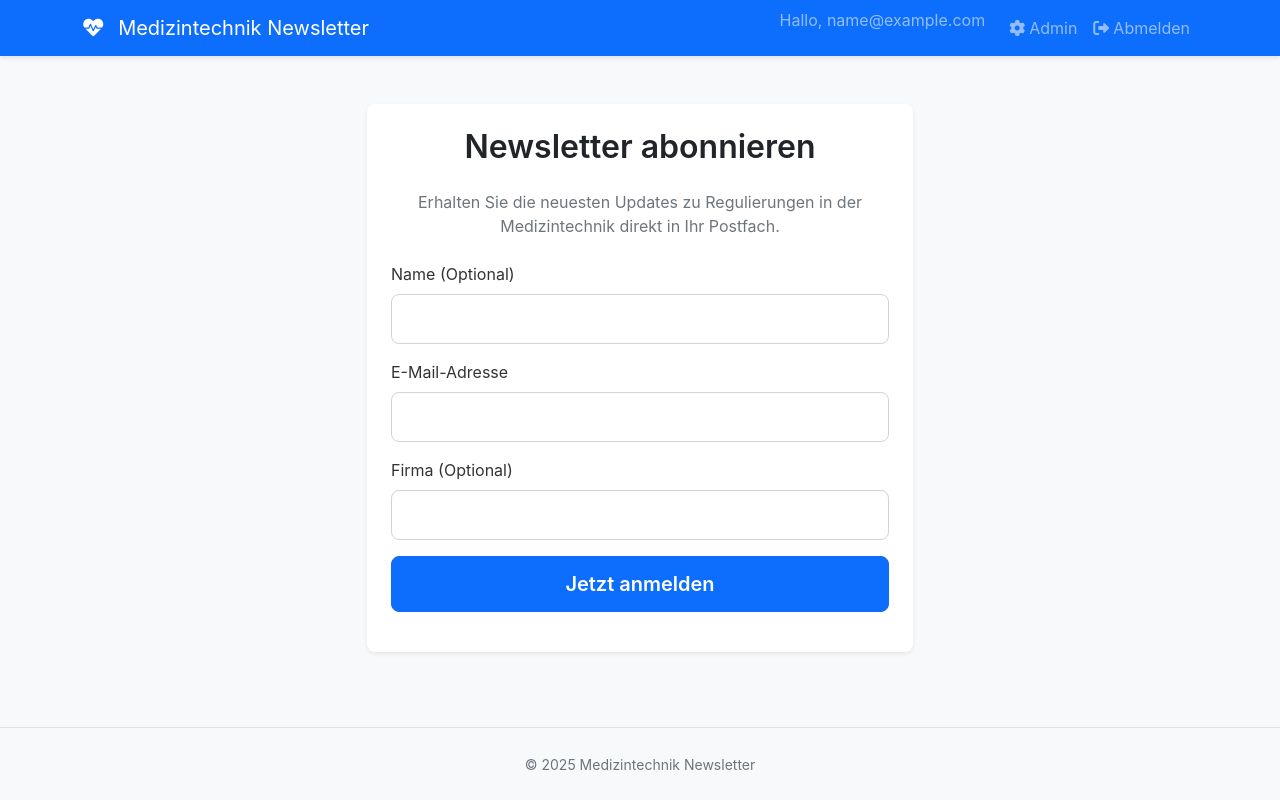
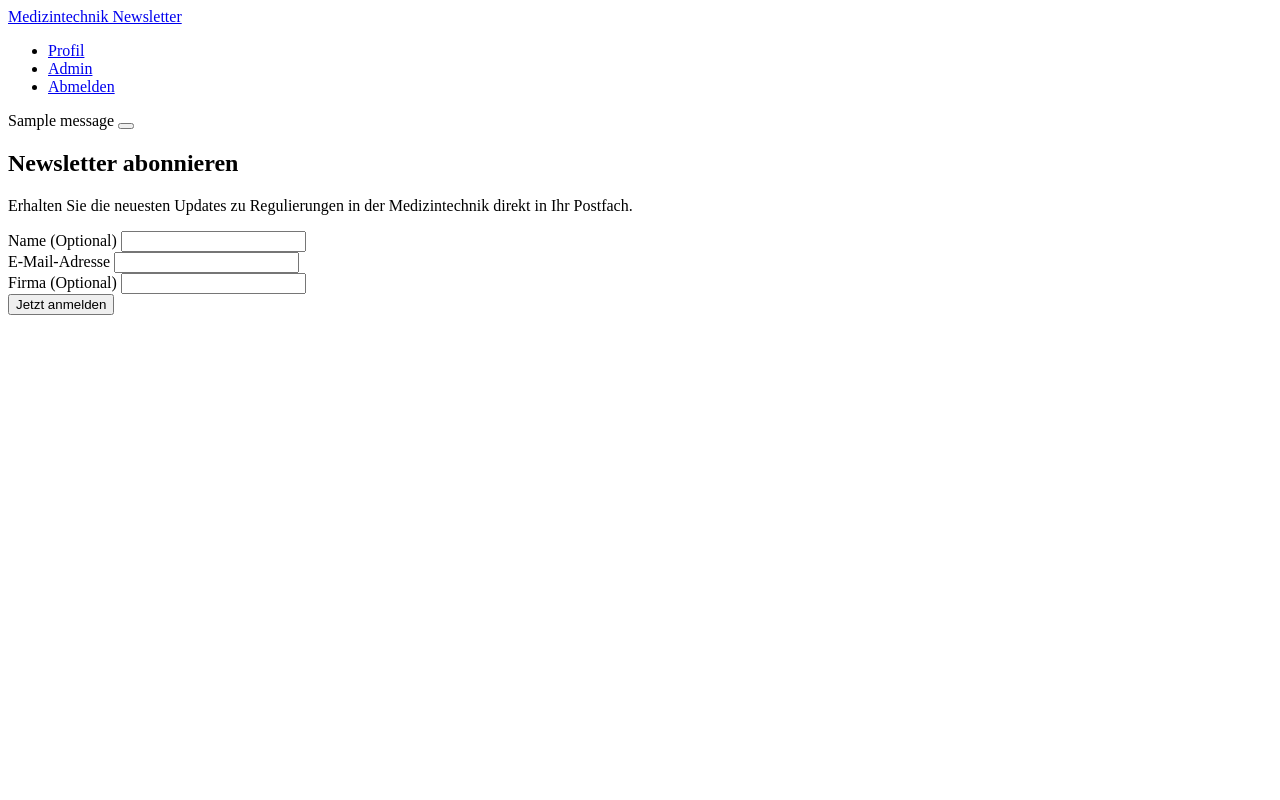
Before and after one commit to jackl1304/News, a Flask app: page / in a window 1280 px wide. Run offline with Flask 3, Linux system fonts and the light colour scheme; the visitor is signed in with stand-in values (Sample User, id 1); one stand-in notice (Sample message) is shown; parts of the project's set-up code (start-up, migrations or seed data) failed here and were passed over.

Commit message:
Update base.html

```diff
--- a/medtech_newsletter/templates/base.html
+++ b/medtech_newsletter/templates/base.html
@@ -1,18 +1,3 @@
-<!DOCTYPE html>
-<html lang="de">
-<head>
-    <meta charset="UTF-8">
-    <meta name="viewport" content="width=device-width, initial-scale=1.0">
-    <title>{% block title %}Medizintechnik Newsletter{% endblock %}</title>
-
-    <link href="https://cdn.jsdelivr.net/npm/bootstrap@5.1.3/dist/css/bootstrap.min.css" rel="stylesheet">
-
-    <link href="{{ url_for('static', filename='css/style.css') }}" rel="stylesheet">
-
-    <link rel="stylesheet" href="https://cdnjs.cloudflare.com/ajax/libs/font-awesome/6.0.0/css/all.min.css">
-
-    {% block head %}{% endblock %}
-</head>
 <body>
     <nav class="navbar navbar-expand-lg navbar-dark bg-primary">
         <div class="container">
@@ -23,7 +8,11 @@
             <div class="collapse navbar-collapse" id="navbarNav">
                 <ul class="navbar-nav ms-auto">
                     {% if session.user_id %}
-                        <li class="nav-item"><span class="navbar-text me-3">Hallo, {{ session.user_email }}</span></li>
+                        <li class="nav-item">
+                            <a class="nav-link" href="{{ url_for('edit_profile') }}">
+                                <i class="fas fa-user-edit me-1"></i>Profil
+                            </a>
+                        </li>
                         {% if session.is_admin %}
                         <li class="nav-item">
                             <a class="nav-link" href="#" id="admin-link">
@@ -53,36 +42,14 @@
         </div>
     </nav>
     <main class="container my-5">
+        {% with messages = get_flashed_messages(with_categories=true) %}
+            {% if messages %}
+                {% for category, message in messages %}
+                    <div class="alert alert-{{ category }} alert-dismissible fade show">{{ message }} <button type="button" class="btn-close" data-bs-dismiss="alert"></button></div>
+                {% endfor %}
+            {% endif %}
+        {% endwith %}
         {% block content %}{% endblock %}
     </main>
-    <footer class="bg-light py-4 mt-auto">
-        <div class="container text-center text-muted">
-            <small>© 2025 Medizintechnik Newsletter</small>
-        </div>
-    </footer>
-
-    <script src="https://cdn.jsdelivr.net/npm/bootstrap@5.1.3/dist/js/bootstrap.bundle.min.js"></script>
-    {% block scripts %}
-        {% if session.is_admin %}
-        <script>
-            document.getElementById('admin-link').addEventListener('click', async (e) => {
-                e.preventDefault();
-                const password = prompt("Bitte geben Sie Ihr Admin-Passwort zur Bestätigung ein:");
-                if (password) {
-                    const response = await fetch('/admin/verify_password', {
-                        method: 'POST',
-                        headers: {'Content-Type': 'application/json'},
-                        body: JSON.stringify({ password: password })
-                    });
-                    if (response.ok) {
-                        window.location.href = "{{ url_for('admin_dashboard') }}";
-                    } else {
-                        alert("Passwort-Bestätigung fehlgeschlagen!");
-                    }
-                }
-            });
-        </script>
-        {% endif %}
-    {% endblock %}
-</body>
+    </body>
 </html>
```
